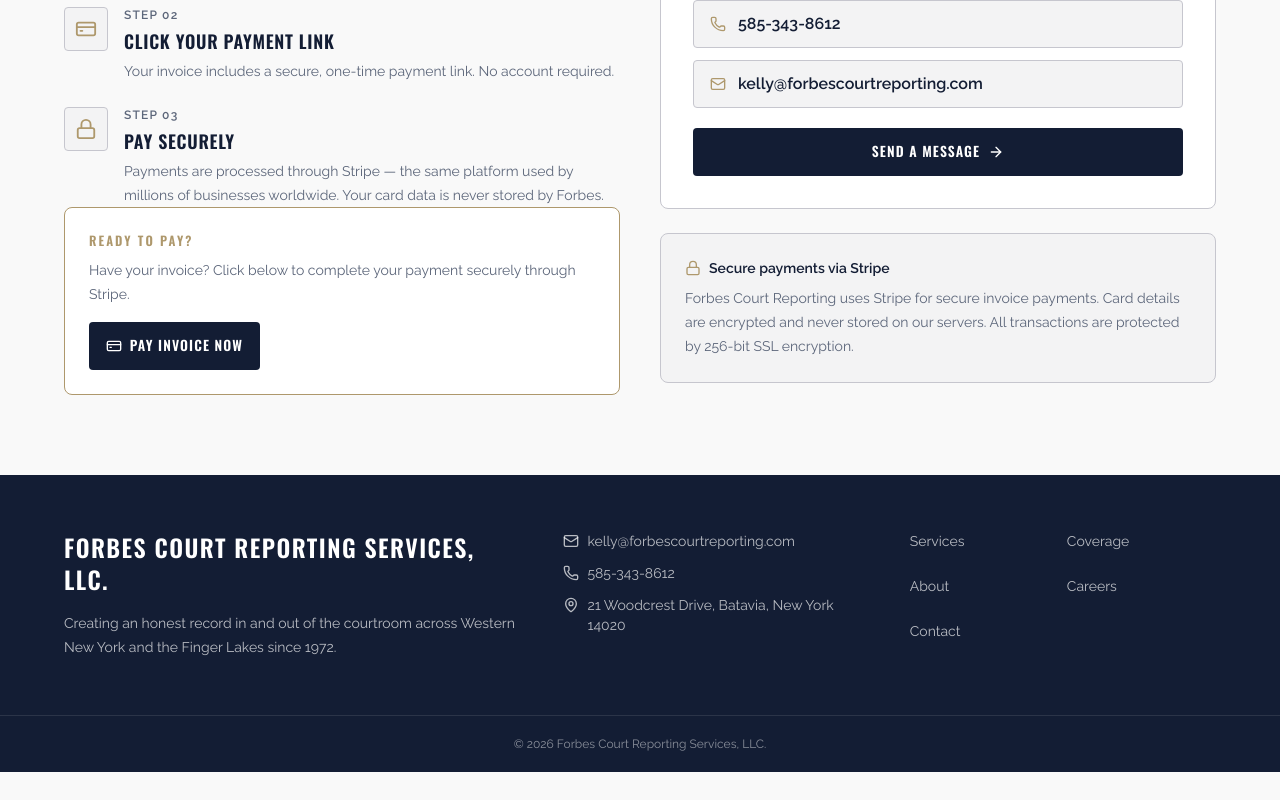
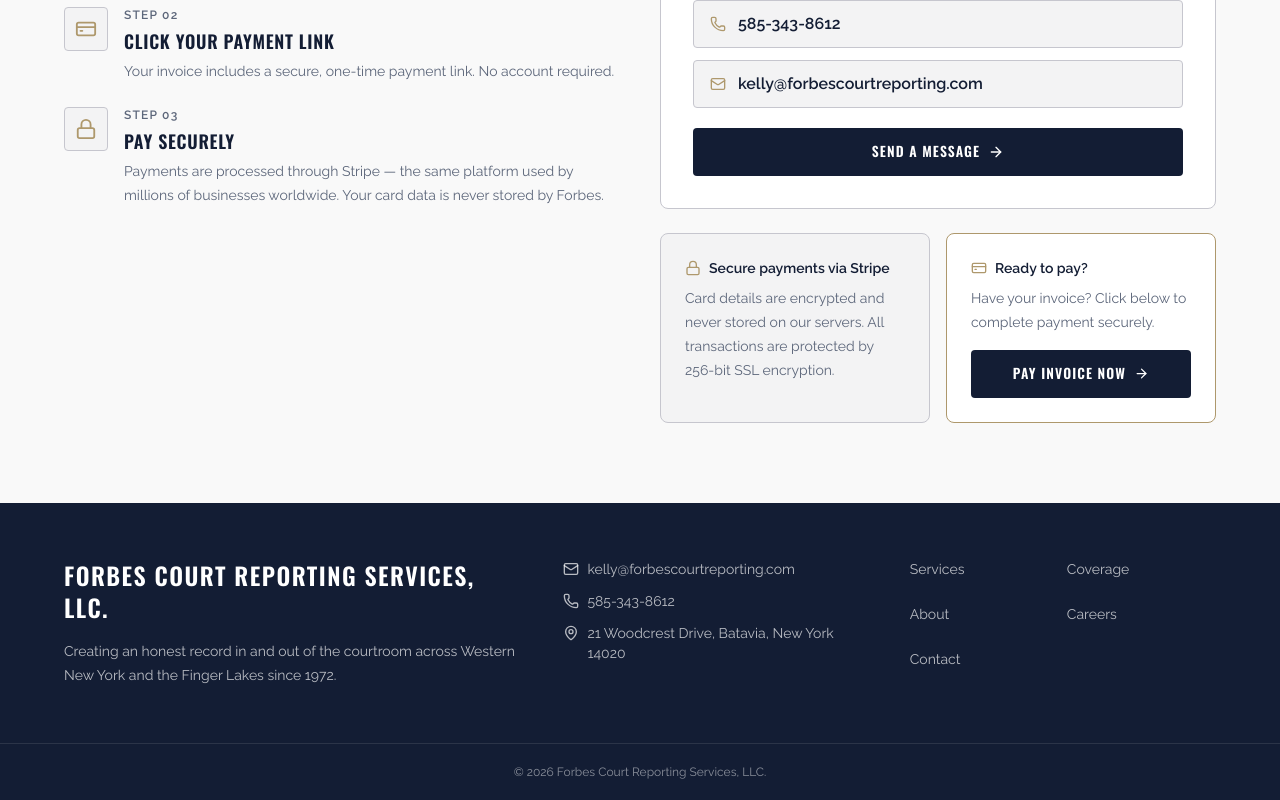
Before and after one commit to tucker8645/forbescourtreporting-website, a Next.js app: page /pay in a window 1280 px wide. Shown: the part 834-1634 px from the top of the page. Before the commit the page ends 1606 px from the top, so only its background shows below. Built offline with nearby package versions, Linux system fonts and the light colour scheme.

Commit message:
Align Ready to Pay and Secure Payments boxes side by side, equal size

```diff
--- a/src/app/pay/page.tsx
+++ b/src/app/pay/page.tsx
@@ -66,20 +66,6 @@
               ))}
             </div>
 
-            {/* Pay button after steps */}
-            <div className="rounded-lg border border-[var(--gold)] bg-white p-6">
-              <p className="eyebrow text-[var(--gold)]">Ready to pay?</p>
-              <p className="mt-2 text-sm leading-6 text-[var(--slate)]">
-                Have your invoice? Click below to complete your payment securely through Stripe.
-              </p>
-              <a
-                href="/api/pay"
-                className="btn-primary mt-4 inline-flex min-h-12 w-full items-center justify-center gap-2 sm:w-auto"
-              >
-                <CreditCard size={16} aria-hidden="true" />
-                Pay Invoice Now
-              </a>
-            </div>
           </div>
 
           {/* Contact to get invoice */}
@@ -107,24 +93,39 @@
                   <Mail size={16} className="text-[var(--gold)]" aria-hidden="true" />
                   {contact.email}
                 </a>
-                <Link
-                  href="/contact"
-                  className="btn-primary mt-2 min-h-12"
-                >
+                <Link href="/contact" className="btn-primary mt-2 min-h-12">
                   Send a Message
                   <ArrowRight size={16} aria-hidden="true" />
                 </Link>
               </div>
             </div>
 
+            {/* Two equal boxes side by side */}
+            <div className="grid gap-4 sm:grid-cols-2">
               <div className="rounded-lg border border-[var(--line)] bg-[var(--surface-soft)] p-6">
                 <div className="flex items-center gap-2">
                   <Lock size={16} className="text-[var(--gold)]" aria-hidden="true" />
                   <p className="text-sm font-semibold text-[var(--primary)]">Secure payments via Stripe</p>
                 </div>
                 <p className="mt-2 text-sm leading-6 text-[var(--slate)]">
-                Forbes Court Reporting uses Stripe for secure invoice payments. Card details are encrypted and never stored on our servers. All transactions are protected by 256-bit SSL encryption.
+                  Card details are encrypted and never stored on our servers. All transactions are protected by 256-bit SSL encryption.
                 </p>
+              </div>
+              <div className="flex flex-col justify-between rounded-lg border border-[var(--gold)] bg-white p-6">
+                <div>
+                  <div className="flex items-center gap-2">
+                    <CreditCard size={16} className="text-[var(--gold)]" aria-hidden="true" />
+                    <p className="text-sm font-semibold text-[var(--primary)]">Ready to pay?</p>
+                  </div>
+                  <p className="mt-2 text-sm leading-6 text-[var(--slate)]">
+                    Have your invoice? Click below to complete payment securely.
+                  </p>
+                </div>
+                <a href="/api/pay" className="btn-primary mt-4 flex min-h-11 items-center justify-center gap-2">
+                  Pay Invoice Now
+                  <ArrowRight size={15} aria-hidden="true" />
+                </a>
+              </div>
             </div>
           </div>
         </div>
```
Lines whose indentation alone changed are shown as unchanged.
